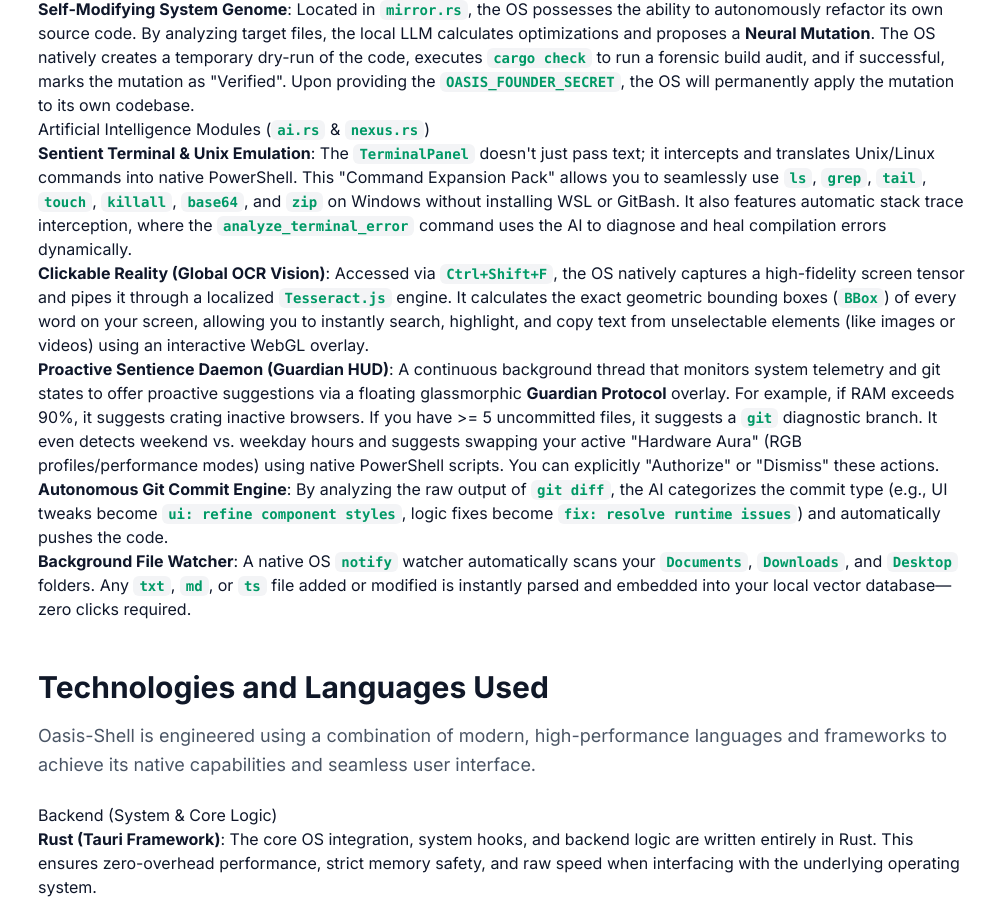
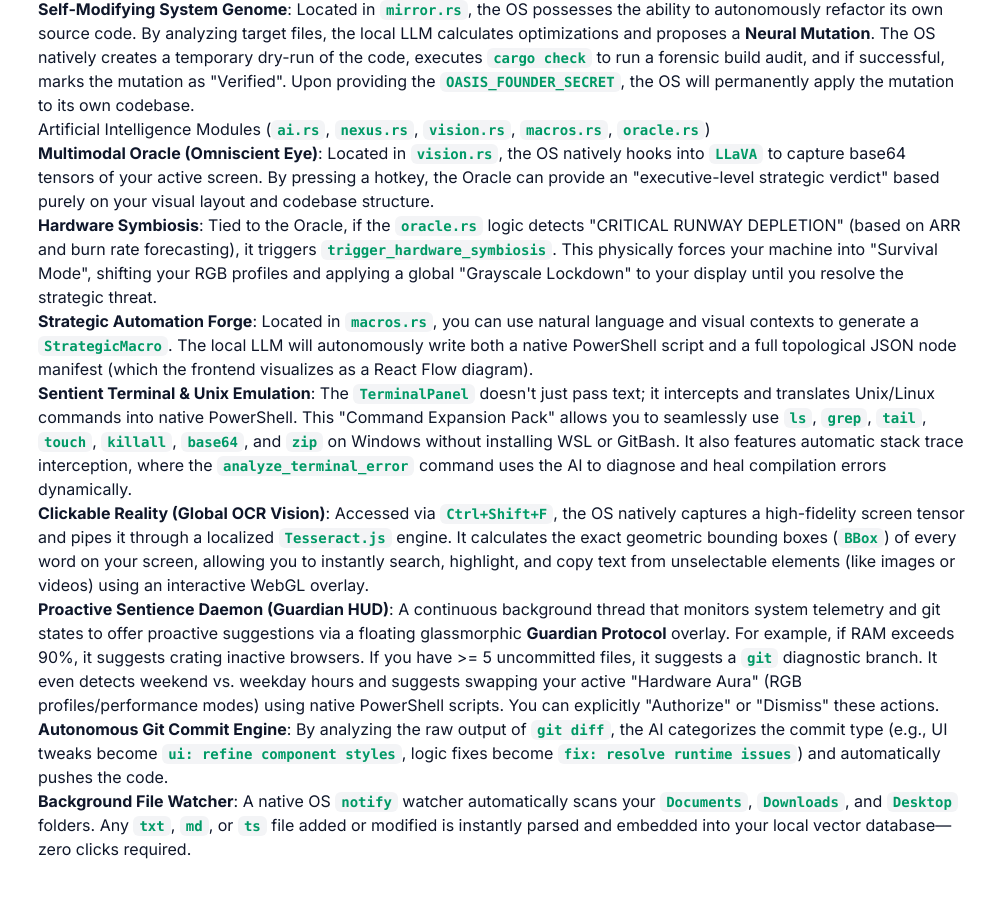
Before and after one commit to jibin7jose/Oasis-Shell-w, a Next.js app: page /docs/architecture in a window 1280 px wide. Shown: the part 1360-2261 px from the top of the page, without its empty margins (290-1280 px from the left). Built offline with nearby package versions, Linux system fonts and the light colour scheme.

Commit message:
docs: finalize vault and oracle AI documentation
- Documented Multimodal Oracle and Hardware Symbiosis (vision.rs)

- Documented Strategic Automation Forge (macros.rs)

- Documented AES-256-GCM and PBKDF2 encryption depth (vault.rs)

```diff
--- a/src/app/docs/architecture/page.mdx
+++ b/src/app/docs/architecture/page.mdx
@@ -25,7 +25,10 @@
 10. **Foundry Manual Hub**: A dynamic MDX documentation viewer built natively into the OS (`DocumentationPanel.tsx`), perfectly tracking the documentation chapters natively.
 11. **Self-Modifying System Genome**: Located in `mirror.rs`, the OS possesses the ability to autonomously refactor its own source code. By analyzing target files, the local LLM calculates optimizations and proposes a **Neural Mutation**. The OS natively creates a temporary dry-run of the code, executes `cargo check` to run a forensic build audit, and if successful, marks the mutation as "Verified". Upon providing the `OASIS_FOUNDER_SECRET`, the OS will permanently apply the mutation to its own codebase.
 
-### Artificial Intelligence Modules (`ai.rs` & `nexus.rs`)
+### Artificial Intelligence Modules (`ai.rs`, `nexus.rs`, `vision.rs`, `macros.rs`, `oracle.rs`)
+- **Multimodal Oracle (Omniscient Eye)**: Located in `vision.rs`, the OS natively hooks into `LLaVA` to capture base64 tensors of your active screen. By pressing a hotkey, the Oracle can provide an "executive-level strategic verdict" based purely on your visual layout and codebase structure.
+- **Hardware Symbiosis**: Tied to the Oracle, if the `oracle.rs` logic detects "CRITICAL RUNWAY DEPLETION" (based on ARR and burn rate forecasting), it triggers `trigger_hardware_symbiosis`. This physically forces your machine into "Survival Mode", shifting your RGB profiles and applying a global "Grayscale Lockdown" to your display until you resolve the strategic threat.
+- **Strategic Automation Forge**: Located in `macros.rs`, you can use natural language and visual contexts to generate a `StrategicMacro`. The local LLM will autonomously write both a native PowerShell script and a full topological JSON node manifest (which the frontend visualizes as a React Flow diagram).
 - **Sentient Terminal & Unix Emulation**: The `TerminalPanel` doesn't just pass text; it intercepts and translates Unix/Linux commands into native PowerShell. This "Command Expansion Pack" allows you to seamlessly use `ls`, `grep`, `tail`, `touch`, `killall`, `base64`, and `zip` on Windows without installing WSL or GitBash. It also features automatic stack trace interception, where the `analyze_terminal_error` command uses the AI to diagnose and heal compilation errors dynamically.
 - **Clickable Reality (Global OCR Vision)**: Accessed via `Ctrl+Shift+F`, the OS natively captures a high-fidelity screen tensor and pipes it through a localized `Tesseract.js` engine. It calculates the exact geometric bounding boxes (`BBox`) of every word on your screen, allowing you to instantly search, highlight, and copy text from unselectable elements (like images or videos) using an interactive WebGL overlay.
 - **Proactive Sentience Daemon (Guardian HUD)**: A continuous background thread that monitors system telemetry and git states to offer proactive suggestions via a floating glassmorphic **Guardian Protocol** overlay. For example, if RAM exceeds 90%, it suggests crating inactive browsers. If you have >= 5 uncommitted files, it suggests a `git` diagnostic branch. It even detects weekend vs. weekday hours and suggests swapping your active "Hardware Aura" (RGB profiles/performance modes) using native PowerShell scripts. You can explicitly "Authorize" or "Dismiss" these actions.
--- a/src/app/docs/sentient-vault/page.mdx
+++ b/src/app/docs/sentient-vault/page.mdx
@@ -19,6 +19,7 @@
 
 ### Secure Sentinel Vault & Hardware Identity
 Oasis-Shell allows you to "seal a strategic asset". This completely relocates critical files off your public desktop/drives, encrypts them using `AES-256-GCM`, and securely moves them into a native `OasisVault` folder.
+- **Cryptographic Engine (`vault.rs`)**: For environment variables and API keys, the Vault utilizes strict **AES-256-GCM** encryption. It dynamically derives a cryptographic key using **PBKDF2** combined with your `OASIS_FOUNDER_SECRET` and a secure random Salt. It also supports secure Envelope Backup/Restore manifests, ensuring your neural secrets are completely tamper-proof.
 - **Biometric Hardware Anchor**: To unlock the Sentinel Ledger, the OS natively calls upon a `trigger_biometric_scan` payload. You must explicitly authenticate using Windows Hello or your system fingerprint scanner to prove your physical "Founder Presence" before decrypting the files.
 - **Forensic Audit Trails**: The vault maintains a strict cryptographic ledger, logging all accesses, encryption hashes, and security resonance telemetry to ensure complete integrity.
 
```
